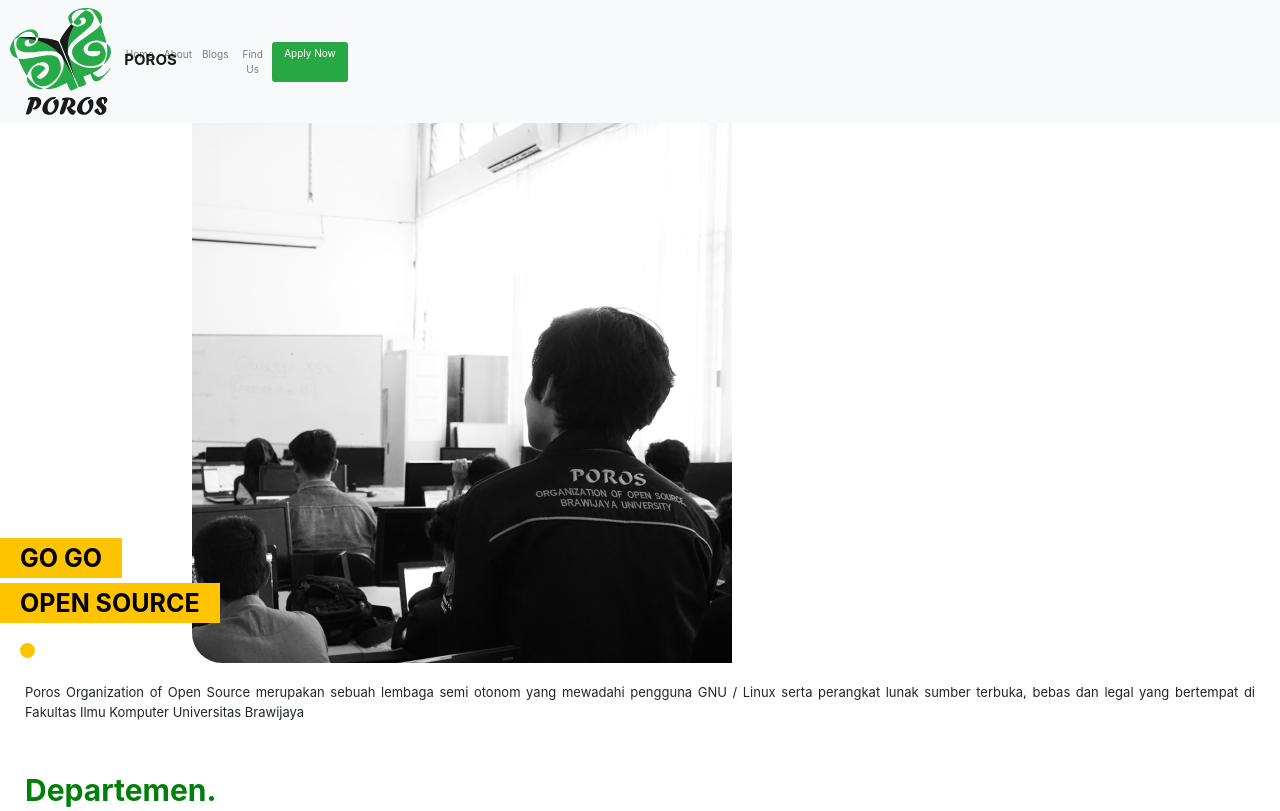
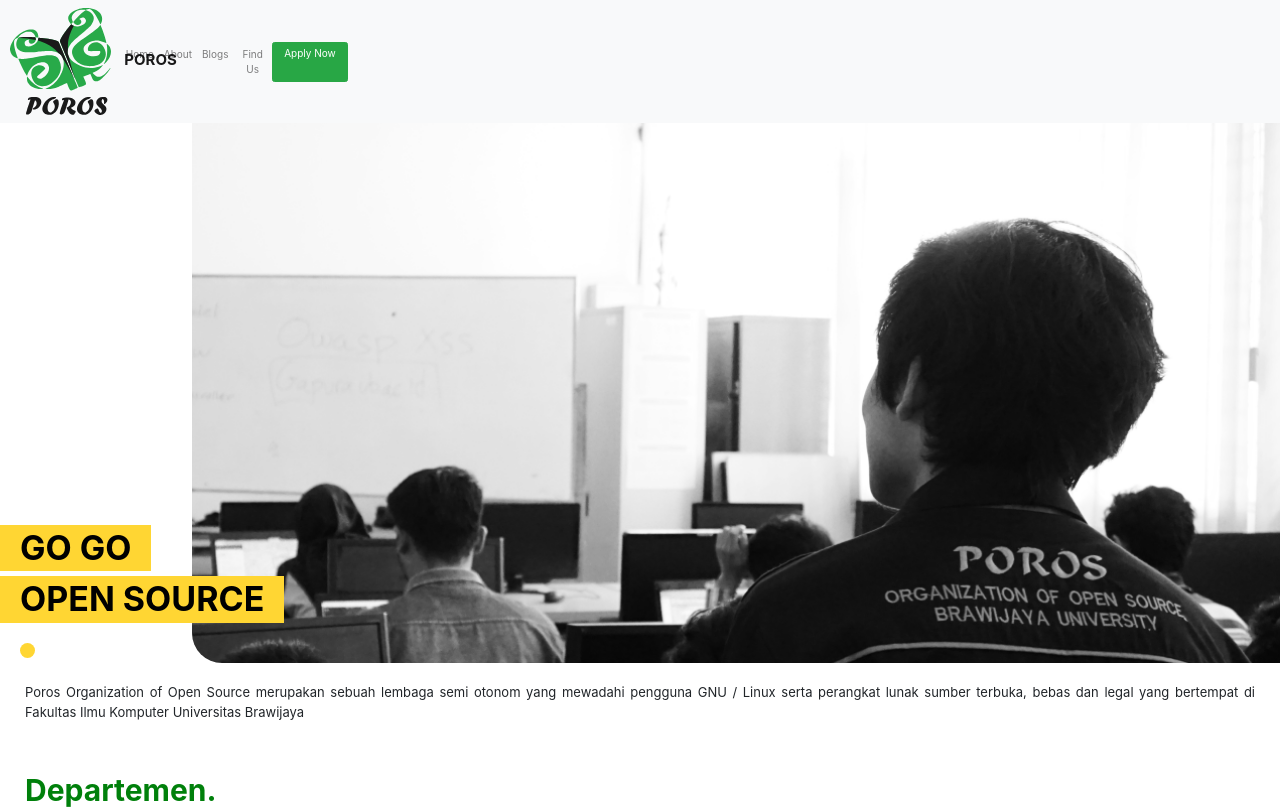
Before and after one commit to ranggaadi/poros-web, a plain HTML site: page pages/index.html in a window 1280 px wide. Shown: the top 811 px of the page. Drawn offline with nearby package versions, Linux system fonts and the light colour scheme.

Commit message:
fix header

```diff
--- a/assets/css/style.css
+++ b/assets/css/style.css
@@ -28,9 +28,9 @@
 /* navbar */
 .navbar-brand {
   width: 8%;
-    height: auto
+  height: auto;
 }
-.custom-btn{
+.custom-btn {
   width: 40%;
   margin: 0 auto;
 }
@@ -39,7 +39,6 @@
   padding: 0 1rem;
   font-size: 1.5rem;
 }
-
 
 /* header */
 .header {
@@ -61,28 +60,26 @@
 }
 
 .header__logo {
-    width: auto;
+  width: 100%;
   height: 100%;
   filter: grayscale(100%);
-    object-fit: cover;
-    object-position: 80% 50%;
 }
 
 .circle--lg {
   border-radius: 50%;
-    background-color: rgb(0, 128, 11);
-    width: 50rem;
-    height: 50rem;
+  background-color: rgb(40, 170, 73);
+  width: 55rem;
+  height: 55rem;
   position: absolute;
-    left: 35%;
-    top: 15%;
+  left: 50%;
+  top: 0%;
   transform: translate(-50%, -50%);
   /* z-index: 0; */
 }
 
 .circle--xs {
   border-radius: 50%;
-    background-color: rgb(255, 196, 0);
+  background-color: rgb(255, 214, 51);
   width: 1.5rem;
   height: 1.5rem;
   margin-top: 2rem;
@@ -100,19 +97,19 @@
   color: black;
   text-transform: uppercase;
   font-weight: 700;
-    padding: .5rem 2rem;
-    background-color: rgb(255, 196, 0);
+  padding: 0.3rem 2rem;
+  background-color: rgb(255, 214, 51);
   /* position: absolute; */
   width: max-content;
+  font-size: 3.4rem;
 }
 
 .header__caption:first-child {
-    margin-bottom: .5rem
+  margin-bottom: 0.5rem;
 }
 
 /*  SECTION ABOUT */
 .section__about {
-
 }
 
 .about__container {
@@ -123,7 +120,6 @@
 .about__content {
   font-size: 1.3rem;
 }
-
 
 /* SECTION DEPARTEMEN */
 .section__departemen {
@@ -161,7 +157,6 @@
   align-items: center;
 }
 
-
 .departemen__card-image-container {
   width: 25%;
 }
--- a/pages/index.html
+++ b/pages/index.html
@@ -30,7 +30,8 @@
       </nav>
     <header class="header">
         <div class="header__image-container z--1 no-overflow">
-              <img src="/assets/images/foto - sfa.png" alt="poros activity" class="header__logo">
+            <img src="/assets/images/foto - sfa.png" alt="poros activity" class="header__logo"
+                style="object-fit: cover;object-position: 90% 50%;">
         </div>
         <!-- <div class="circle-container"> -->
         <div class="circle--lg z--0"></div>
```
Lines whose indentation alone changed are shown as unchanged.
